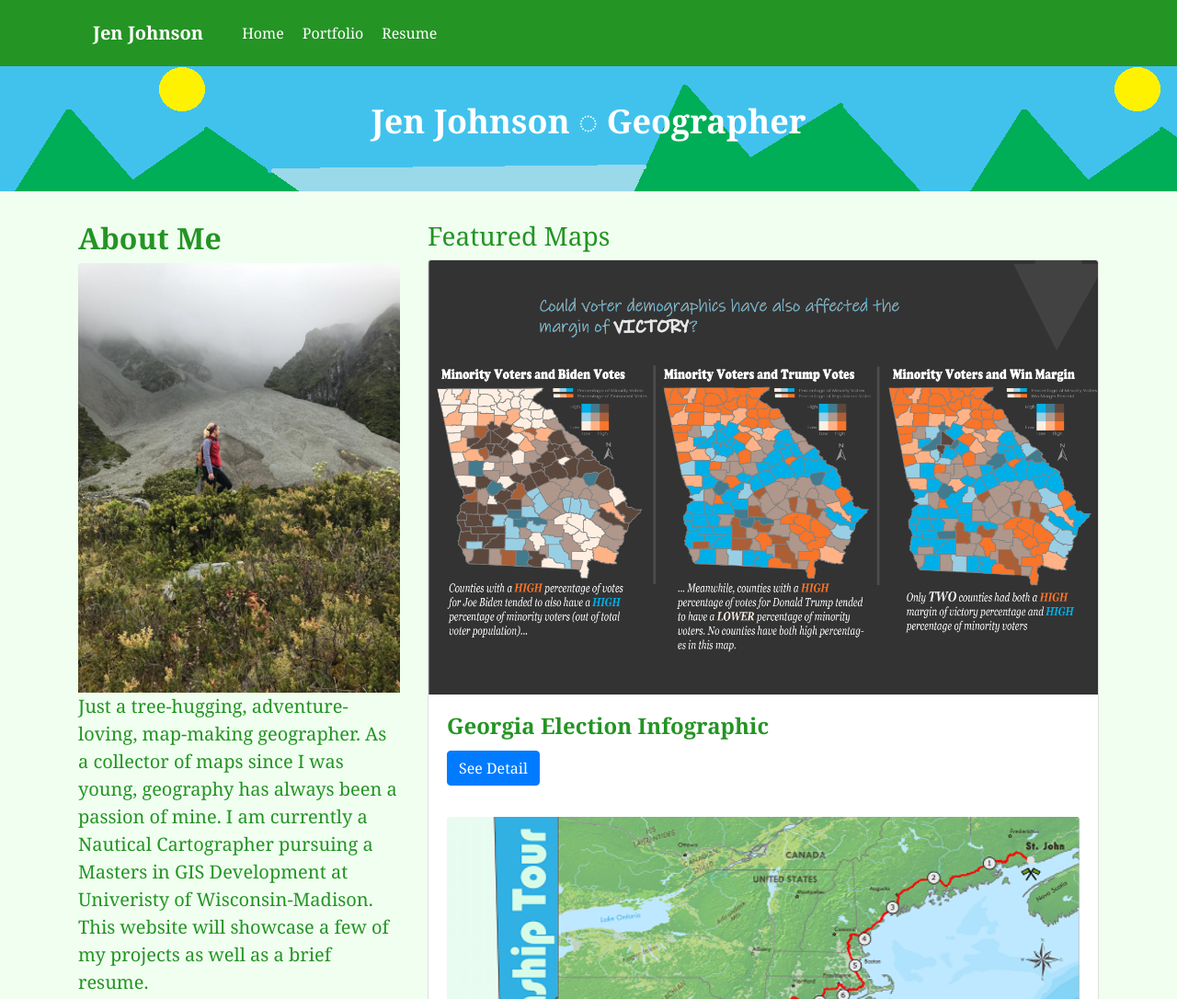
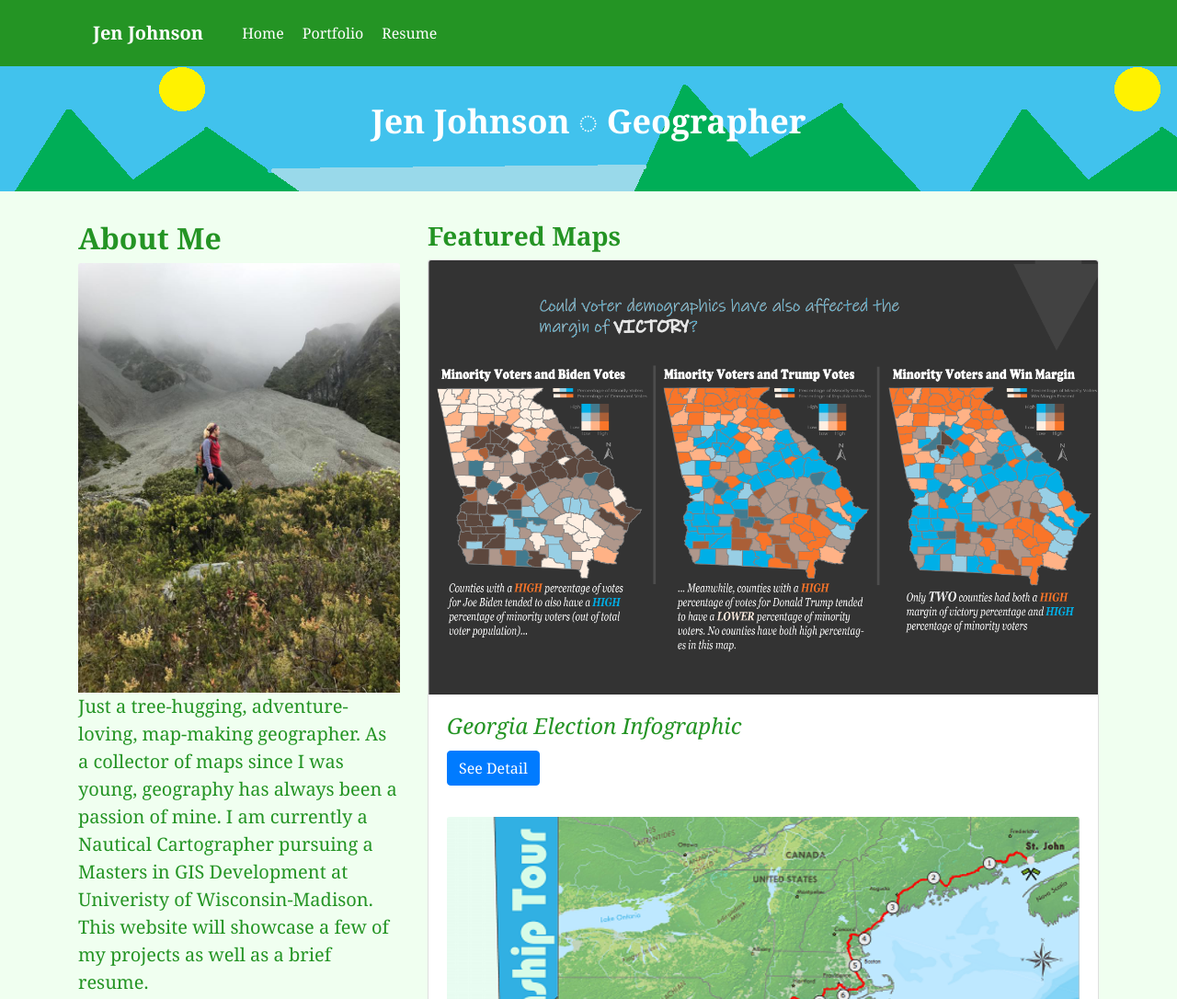
Before and after one commit to jen-johnson/jen-johnson.github.io, a plain HTML site: page index.html in a window 1280 px wide. Shown: the top 1086 px of the page at 92% size. Drawn offline with Linux system fonts and the light colour scheme.

Commit message:
Update style.css

```diff
--- a/css/style.css
+++ b/css/style.css
@@ -89,9 +89,12 @@ p {
 }
 
 h4 {
+    font-style: italic
+}
+h2{
     font-weight: bold
 }
-h2{
+h3{
     font-weight: bold
 }
 a {
```
